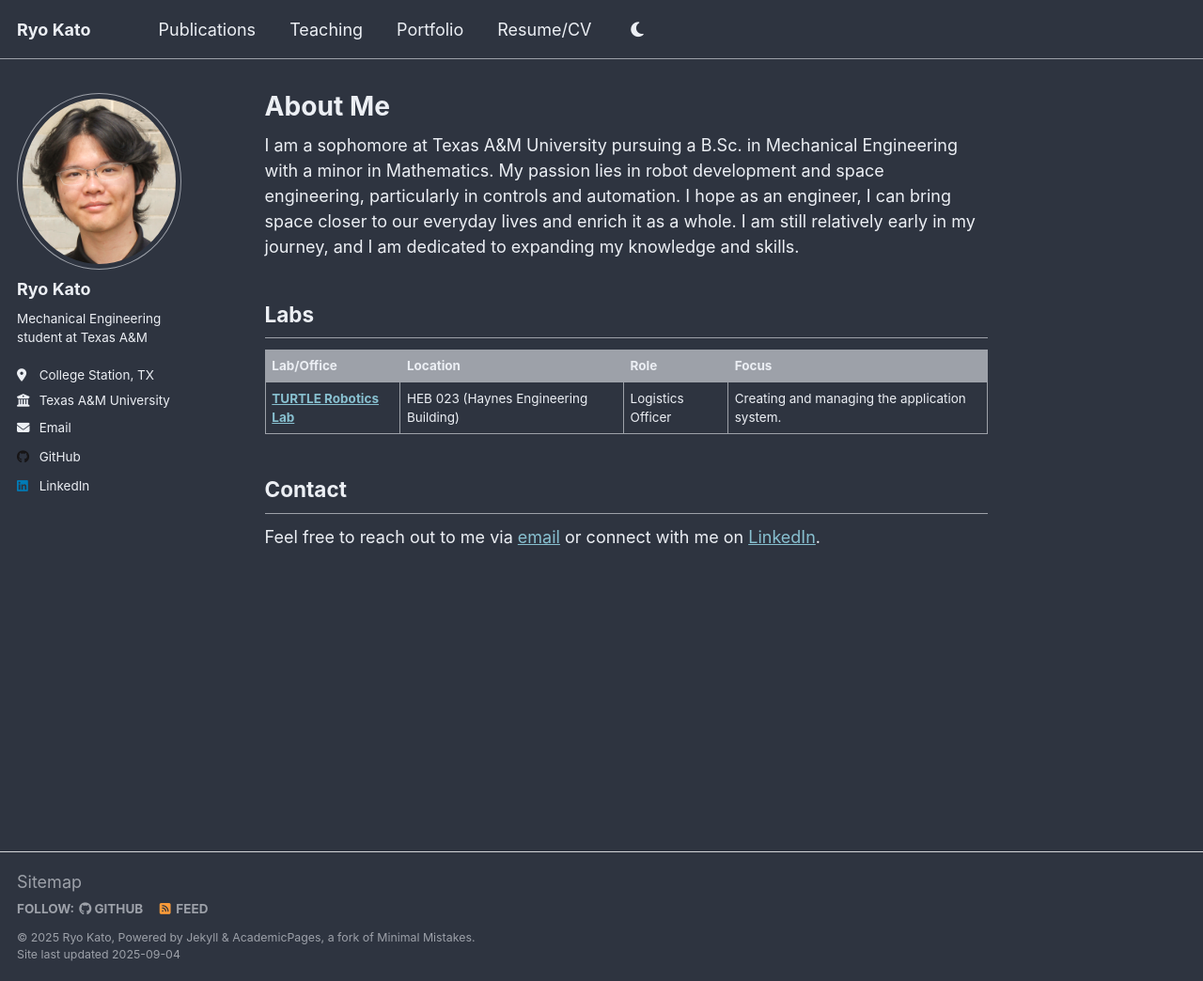
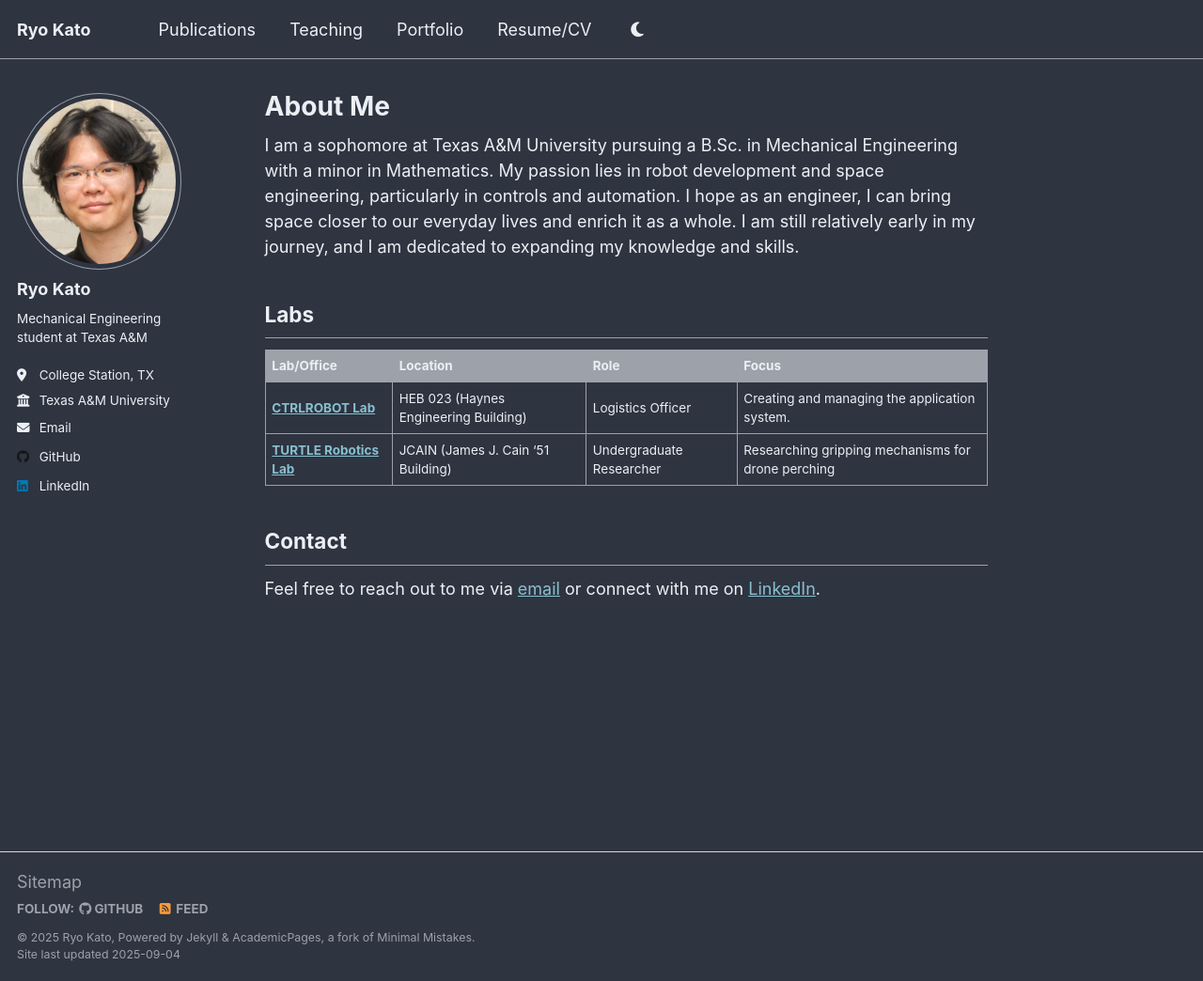
Before and after one commit to theryokato/theryokato.github.io, a Jekyll site: the page built from _pages/about.md, in a window 1280 px wide and 1044 px high. Shown: the whole window at 94% size. Built offline with Jekyll 4.4.1, drawn with Linux system fonts in a browser that asks for light colours; a script that is not in the unit is left out.

Commit message:
Adding CTRLROBOT Lab

```diff
--- a/_pages/about.md
+++ b/_pages/about.md
@@ -14,7 +14,8 @@ I am a sophomore at Texas A&M University pursuing a B.Sc. in Mechanical Engineer
 
 | **Lab/Office** | **Location** | **Role** | **Focus** |
 |---------------------|---------------------------------------|-------------------|----------------------|
-| **[TURTLE Robotics Lab](turtlerobotics.org)** | HEB 023 (Haynes Engineering Building) | Logistics Officer | Creating and managing the application system. |
+| **[CTRLROBOT Lab](https://zh.engr.tamu.edu/)** | HEB 023 (Haynes Engineering Building) | Logistics Officer | Creating and managing the application system. |
+| **[TURTLE Robotics Lab](turtlerobotics.org)** | JCAIN (James J. Cain '51 Building) | Undergraduate Researcher | Researching gripping mechanisms for drone perching |
 
 
 
```
Also changed, not shown: _pages/cv.md (+2 -1 lines).
